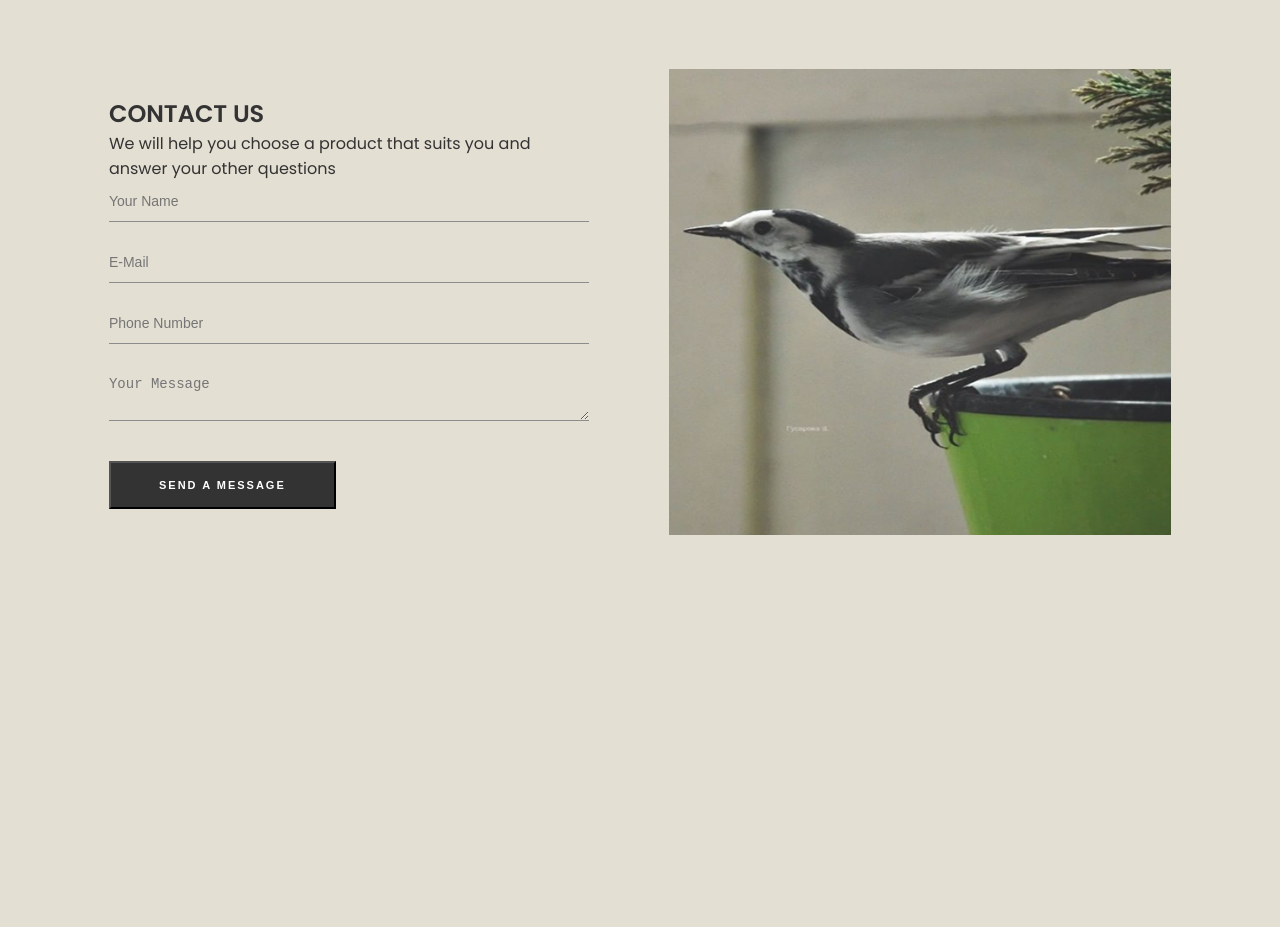
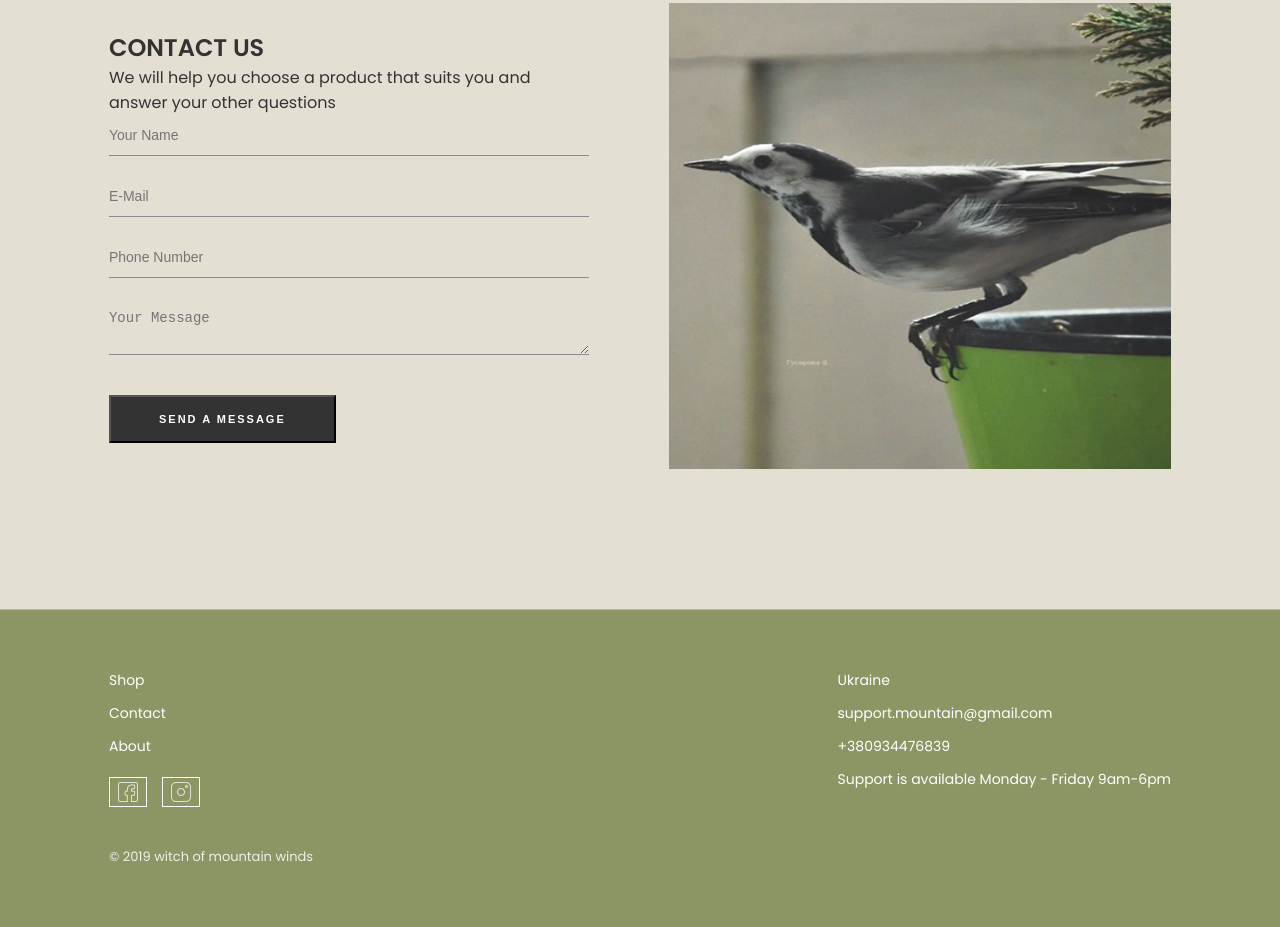
Before and after one commit to MFeraji/makeup_site-web, a plain HTML site: page index.html in a window 1280 px wide. Shown: the part 3658-4585 px from the top of the page. Before the commit the page ends 4253 px from the top, so only its background shows below. Drawn offline with Linux system fonts and the light colour scheme.

Commit message:
Deploy to GitHub Pages

```diff
--- a/css/style.css
+++ b/css/style.css
@@ -53,3 +53,68 @@
   padding: 16px 48px;
   margin-top: 20px;
 }
+/* Footer section */
+.footer {
+  background-color: #8c9665;
+  color: #ffffff;
+  padding: 60px 20px;
+  margin-top: 80px;
+}
+
+.footer__container {
+  max-width: 1100px;
+  margin: 0 auto;
+  display: flex;
+  justify-content: space-between;
+  align-items: flex-start;
+  flex-wrap: wrap;
+  gap: 40px;
+}
+
+.footer__nav {
+  display: flex;
+  flex-direction: column;
+  gap: 12px;
+  margin-bottom: 20px;
+}
+
+.footer__link {
+  color: #ffffff;
+  text-decoration: none;
+  font-size: 14px;
+}
+
+.footer__link:hover {
+  text-decoration: underline;
+}
+
+.footer__socials {
+  display: flex;
+  gap: 15px;
+  margin-bottom: 40px;
+}
+
+.footer__social-link {
+  color: #ffffff;
+  text-decoration: none;
+  border: 1px solid #ffffff;
+  padding: 4px 8px;
+  font-size: 12px;
+}
+
+.footer__copyright {
+  font-size: 13px;
+  opacity: 0.85;
+  margin: 0;
+}
+
+.footer__right {
+  display: flex;
+  flex-direction: column;
+  gap: 12px;
+}
+
+.footer__info {
+  font-size: 14px;
+  margin: 0;
+}
--- a/index.html
+++ b/index.html
@@ -177,19 +177,11 @@
       </section>
 
 
-      <footer class="footer container" id="contact">
-        <a class="footer__contact" href="mailto:hello@witchofmountainwinds.com"
-          >Contact</a
-        >
-        <span>Witch of Mountain Winds</span>
-      </footer>
-
-
     </div>
 </section>
 
-    <!-- بخش دوم: درباره سازندگان و پرنده‌ها -->
-    <section class="about container">
+   <!-- Part Two: About the Builders and the Birds -->
+<section class="about container">
         <div class="about__container">
             <div class="about__content">
                 <h2 class="about__title">ABOUT THE CREATORS</h2>
@@ -209,18 +201,18 @@
             </div>
         </div>
     </section>
-<!-- بخش سوم: معرفی پودر دندان آیورودا (دقیقاً مطابق طرح فیگما) -->
-<section style="display: flex; flex-direction: column; align-items: center; padding: 60px 20px; width: 100%; max-width: 900px; margin: 0 auto; font-family: sans-serif; color: #3a3a3a;">
+   <!-- Part Three: Introduction of Ayurveda Tooth Powder (Exactly according to the Figma design) -->
+    <section style="display: flex; flex-direction: column; align-items: center; padding: 60px 20px; width: 100%; max-width: 900px; margin: 0 auto; font-family: sans-serif; color: #3a3a3a;">
 
-    <!-- ۱. عنوان اصلی بخش در بالا -->
-    <h2 style="font-size: 28px; font-weight: 400; text-align: left; width: 100%; letter-spacing: 1px; margin-bottom: 1.440px; line-height: 1.4;">
+      <!-- 1. Main section title above -->
+  <h2 style="font-size: 28px; font-weight: 400; text-align: left; width: 100%; letter-spacing: 1px; margin-bottom: 1.440px; line-height: 1.4;">
         AYURVEDIC TOOTH<br>POWDER
     </h2>
 
-    <!-- ۲. بخش میانی: لیست ترکیبات در سمت چپ + تصویر ظرف در سمت راست -->
+      <!-- 2. Middle section: list of ingredients on the left + image of the dish on the right -->
     <div style="display: flex; align-items: center; justify-content: center; gap: 15px; margin-bottom: 50px;">
 
-        <!-- ستون نام ترکیبات (تراز شده دقیقاً روبه‌روی ۵ خط تصویر) -->
+        <!-- Compound name column (exactly aligned with the 5 image lines) -->
         <div style="display: flex; flex-direction: column; justify-content: space-between; height: 215px; text-align: right; font-size: 14px; color: #555; padding-top: 10px; padding-bottom: 10px;">
             <span>Kaolin</span>
             <span>Sivak</span>
@@ -229,25 +221,24 @@
             <span>Turmeric</span>
         </div>
 
-        <!-- تصویر ظرف -->
+       <!-- Picture of a container -->
         <div>
             <img src="images/photo.1jpg.png" alt="Ayurvedic Tooth Powder Jar" style="max-width: 280px; width: 100%; display: block;">
         </div>
 
     </div>
 
-    <!-- ۳. بخش پایینی: سه آیکون به همراه متن زیر هر کدام -->
+          <!-- 3. Bottom section: three icons with text below each -->
     <div style="display: flex; justify-content: space-around; align-items: flex-start; width: 100%; gap: 20px; flex-wrap: wrap;">
 
-        <!-- آیکون اول: برگ (مواد طبیعی) -->
-        <div style="display: flex; flex-direction: column; align-items: center; text-align: center; max-width: 200px;">
+       <!-- First icon: Leaf (natural material) -->
+      <div style="display: flex; flex-direction: column; align-items: center; text-align: center; max-width: 200px;">
             <img src="images/icon2.svg.png" alt="Natural ingredients" style="width: 45px; height: 45px; margin-bottom: 15px;">
             <p style="font-size: 11px; line-height: 1.5; letter-spacing: 0.5px; color: #4a4a4a; margin: 0;">
                 ONLY NATURAL INGREDIENTS
             </p>
         </div>
-
-        <!-- آیکون دوم: بازیافت (بسته‌بندی) -->
+        <!-- Second icon: Recycling (packaging) -->
         <div style="display: flex; flex-direction: column; align-items: center; text-align: center; max-width: 220px;">
             <img src="images/icon3.svg.png" alt="Recycled packaging" style="width: 45px; height: 45px; margin-bottom: 15px;">
             <p style="font-size: 11px; line-height: 1.5; letter-spacing: 0.5px; color: #4a4a4a; margin: 0;">
@@ -255,7 +246,7 @@
             </p>
         </div>
 
-        <!-- آیکون سوم: خرگوش (بدون مواد مصنوعی) -->
+     <!-- Third icon: Rabbit (no artificial ingredients) -->
         <div style="display: flex; flex-direction: column; align-items: center; text-align: center; max-width: 220px;">
             <img src="images/icon4.svg.png" alt="No synthetics" style="width: 45px; height: 45px; margin-bottom: 15px;">
             <p style="font-size: 11px; line-height: 1.5; letter-spacing: 0.5px; color: #4a4a4a; margin: 0;">
@@ -267,8 +258,8 @@
 
 </section>
        <section class="contact container" id="contact">
-  <!-- ستون سمت چپ: فرم تماس با ما -->
-  <div class="contact__content">
+     <!-- Left column: contact form -->
+        <div class="contact__content">
     <h2 class="contact__title">CONTACT US</h2>
     <p class="contact__text">
       We will help you choose a product that suits you and answer your other questions
@@ -283,11 +274,41 @@
     </form>
   </div>
 
-  <!-- ستون سمت راست: تصویر پرنده -->
+     <!-- Right column: bird image -->
   <div class="contact__image">
     <img src="images/photo6.jpg.png" alt="Bird on a green pot" />
   </div>
 </section>
     </main>
+    <footer class="footer">
+    <div class="footer__container container">
+      <!-- Left column -->
+      <div class="footer__left">
+        <nav class="footer__nav">
+          <a href="#" class="footer__link">Shop</a>
+          <a href="#contact" class="footer__link">Contact</a>
+          <a href="#" class="footer__link">About</a>
+        </nav>
+
+          <div class="footer__socials">
+  <a href="#" class="footer__social-link" aria-label="Facebook">
+    <img src="images/fb.svg.png" alt="Facebook" />
+  </a>
+  <a href="#" class="footer__social-link" aria-label="Instagram">
+    <img src="images/In.svg.png" alt="Instagram" />
+  </a>
+     </div>
+        <p class="footer__copyright">© 2019 witch of mountain winds</p>
+      </div>
+
+      <!-- Right column -->
+      <div class="footer__right">
+        <p class="footer__info">Ukraine</p>
+        <p class="footer__info">support.mountain@gmail.com</p>
+        <p class="footer__info">+380934476839</p>
+        <p class="footer__info">Support is available Monday - Friday 9am-6pm</p>
+      </div>
+    </div>
+  </footer>
   </body>
 </html>
```
Also changed, not shown: css/base.css (line endings or trailing spaces), css/components/about.css (line endings or trailing spaces), css/components/button.css (line endings or trailing spaces), css/components/header.css (line endings or trailing spaces), css/components/hero.css (line endings or trailing spaces), css/variables.css (line endings or trailing spaces), images/In.svg.png (added), images/fb.svg.png (added).
